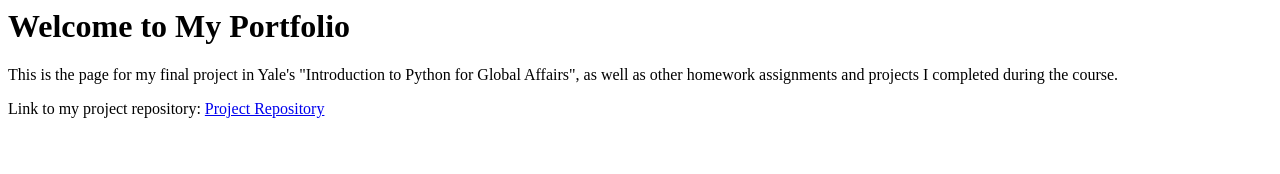
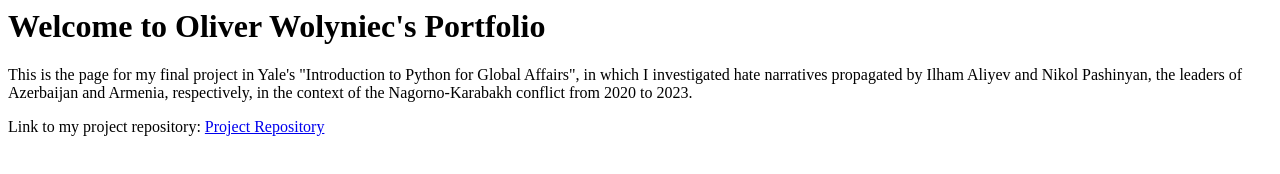
Before and after one commit to oliverwolyniec/oliverwolyniec.github.io, a plain HTML site: page index.html in a window 1280 px wide. Drawn offline with Linux system fonts and the light colour scheme.

Commit message:
Update index.html

```diff
--- a/index.html
+++ b/index.html
@@ -3,8 +3,8 @@
     <title>Oliver Wolyniec's Portfolio</title>
   </head>
   <body>
-    <h1>Welcome to My Portfolio</h1>
-    <p>This is the page for my final project in Yale's "Introduction to Python for Global Affairs", as well as other homework assignments and projects I completed during the course.</p>
+    <h1>Welcome to Oliver Wolyniec's Portfolio</h1>
+    <p>This is the page for my final project in Yale's "Introduction to Python for Global Affairs", in which I investigated hate narratives propagated by Ilham Aliyev and Nikol Pashinyan, the leaders of Azerbaijan and Armenia, respectively, in the context of the Nagorno-Karabakh conflict from 2020 to 2023.</p>
     <p>Link to my project repository: <a href="https://github.com/oliverwolyniec/oliverwolyniec.github.io">Project Repository</a></p>
   </body>
 </html>
```
